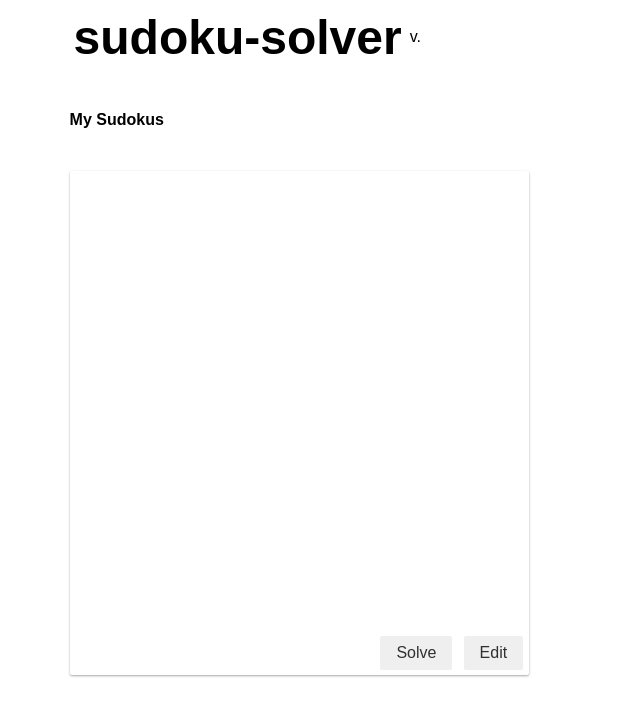
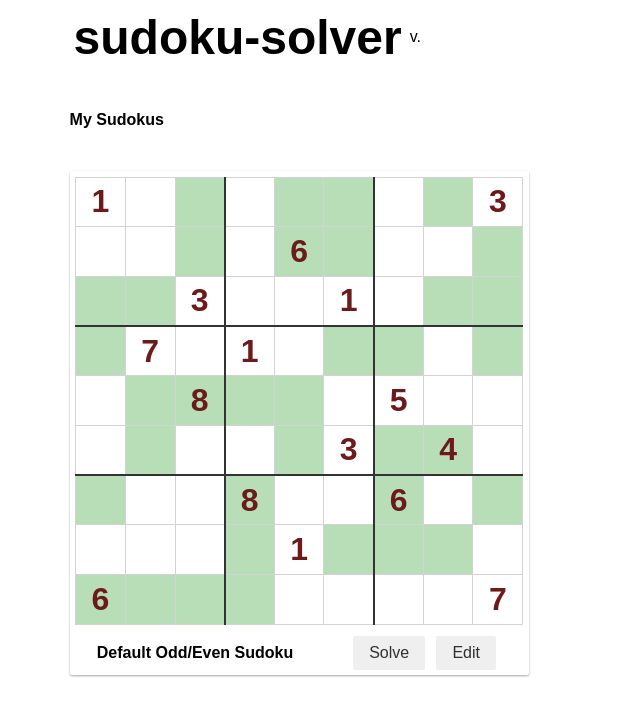
Before and after one commit to lukasjoc/sudoku, a Vue app in the folder sudoku-app/: page / in a window 1280 px wide. Shown: the top 716 px of the page, without its empty margins (0-640 px from the left). Built offline with nearby package versions, Linux system fonts and the light colour scheme; the HTML template or start-up script is replaced by a standard one.

Commit message:
update and do more

```diff
--- /dev/null
+++ b/sudoku-app/src/assets/scss/board.scss
@@ -0,0 +1,63 @@
+$board_border: 2.5px;
+$board_border_color: #333;
+$cell_border_color: #d3d3d3;
+$even_cell_color: #90ee90;
+$cell_color: #fff;
+
+table {
+	width: 28rem;
+	height: 28rem;
+	border-collapse: collapse;
+	border-spacing: 0;
+}
+
+td {
+	margin: 0;
+	padding: 0;
+	width: calc(100% / 9);
+	height: calc(100% / 9);
+	text-align: center;
+	font-size: 2rem;
+	background-color: $cell_color;
+	border: 1.5px solid $cell_border_color;
+	outline: none;
+}
+
+.cell.border-right {
+	border-right: $board_border solid $board_border_color;
+}
+
+.cell.border-bottom {
+	border-bottom: $board_border solid $board_border_color;
+}
+
+.cell.isActive {
+	background: #add8e6;
+}
+
+.cell.isEven {
+	background: $even_cell_color;
+}
+
+.cell.isDefault {
+	font-weight: bold;
+	color: #c00;
+}
+
+.cell.error {
+	background-color: #c00;
+	color: #fff;
+}
+
+.btn:disabled {
+	cursor: not-allowed;
+}
+
+.row {
+	button {
+		margin: 0.25rem;
+	}
+
+	display: flex;
+	flex-flow: row wrap;
+}
--- a/sudoku-app/src/components/Board.vue
+++ b/sudoku-app/src/components/Board.vue
@@ -21,7 +21,7 @@
       </tbody>
 
       <tbody v-else>
-        <tr v-for="(row, rowIndex) in puzzleData" :key="rowIndex">
+        <tr v-for="(row, rowIndex) in data" :key="rowIndex">
           <td
             v-for="(cell, cellIndex) in row"
             :key="cellIndex"
@@ -94,11 +94,13 @@ export default Vue.extend({
   },
   methods: {
     setData() {
-      this.puzzleData = this.data
+      this.puzzleData = this.data;
     },
     async autoSolve() {
       try {
-        let res = await axios.get( `http://localhost:5050/solve/${this.$route.query.puzzle}` );
+        let res = await axios.get(
+          `http://localhost:5050/solve/${this.$route.query.puzzle}`
+        );
         this.puzzleData = JSON.parse(res.data);
       } catch (err) {
         alert(`${err}: Server isn't reachable`);
@@ -189,67 +191,6 @@ export default Vue.extend({
 });
 </script>
 
-<style lang="scss" scoped>
-$board_border: 2.5px;
-$board_border_color: #333;
-$cell_border_color: #d3d3d3;
-$even_cell_color: #90ee90;
-$cell_color: #fff;
-
-table {
-  width: 28rem;
-  height: 28rem;
-  border-collapse: collapse;
-  border-spacing: 0;
-}
-
-td {
-  margin: 0;
-  padding: 0;
-  width: calc(100% / 9);
-  height: calc(100% / 9);
-  text-align: center;
-  font-size: 2rem;
-  background-color: $cell_color;
-  border: 1.5px solid $cell_border_color;
-  outline: none;
-}
-
-.cell.border-right {
-  border-right: $board_border solid $board_border_color;
-}
-
-.cell.border-bottom {
-  border-bottom: $board_border solid $board_border_color;
-}
-
-.cell.isActive {
-  background: #add8e6;
-}
-
-.cell.isEven {
-  background: $even_cell_color;
-}
-
-.cell.isDefault {
-  font-weight: bold;
-  color: #c00;
-}
-
-.cell.error {
-  background-color: #c00;
-  color: #fff;
-}
-
-.btn:disabled {
-  cursor: not-allowed;
-}
-
-.row {
-  button {
-    margin: 0.25rem;
-  }
-  display: flex;
-  flex-flow: row wrap;
-}
-</style>
+// <style lang="scss" scoped>
+// @import "~@/assets/scss/board.scss";
+// </style>
--- a/sudoku-app/src/components/BoardEdit.vue
+++ b/sudoku-app/src/components/BoardEdit.vue
@@ -59,18 +59,25 @@
 <script lang="ts">
 import Vue from "vue";
 import Parser from "../Parser";
+import axios from "axios";
+import Board from "./Board.vue";
 
 export default Vue.extend({
   name: "BoardEdit",
+  components: { Board },
   data: () => {
     return {
       activeRow: -1,
       activeCol: -1,
       data: [],
+      hasSolution: true,
     };
   },
   mounted() {
     this.parsePuzzle();
+  },
+  updated() {
+    this.isValidPuzzle();
   },
   methods: {
     parsePuzzle() {
@@ -121,23 +128,39 @@ export default Vue.extend({
       this.activeRow = -1;
       this.activeCol = -1;
     },
-
-    // TODO: EDIT SUDOKU VALIDATION ON SAVE
-    // TOOD: must have 4  colored fields in region, row, and col and > dont work
-    // TODO: not basic rules same number in region, row, col etc
-    // TODO: at least one even fields as marking
-    saveChanges() {
+    renderData() {
       const parser = new Parser();
       let puzzleString = parser.fromData(this.data);
+      return puzzleString;
+    },
+    async isValidPuzzle() {
+      let puzzleString = this.renderData();
+      let res = await axios.get(`http://localhost:5050/solve/${puzzleString}`);
+      let data = JSON.parse(res.data);
+      for (let row of data) {
+        for (let col of row) {
+          if (col.value === "") {
+            this.hasSolution = false;
+            return false;
+          }
+        }
+      }
+      this.hasSolution = true;
+      return true;
+    },
+    saveChanges() {
+      if (!this.hasSolution) {
+        alert("This Puzzle is not solvable!");
+        return;
+      }
       let puzzles = JSON.parse(localStorage.puzzles);
       let oldPuzzle = this.$route.query.puzzle;
-
+      let puzzleString = this.renderData();
       for (let i = 0; i < puzzles.length; i++) {
         if (puzzles[i].puzzle === oldPuzzle) {
           puzzles[i].puzzle = puzzleString;
         }
       }
-
       localStorage.setItem("puzzles", JSON.stringify(puzzles));
       this.$router.push({ name: "Index" });
     },
@@ -181,68 +204,3 @@ export default Vue.extend({
   },
 });
 </script>
-
-<style lang="scss" scoped>
-$board_border: 2.5px;
-$board_border_color: #333;
-$cell_border_color: #d3d3d3;
-$even_cell_color: #90ee90;
-$cell_color: #fff;
-
-table {
-  width: 28rem;
-  height: 28rem;
-  border-collapse: collapse;
-  border-spacing: 0;
-}
-
-td {
-  margin: 0;
-  padding: 0;
-  width: calc(100% / 9);
-  height: calc(100% / 9);
-  text-align: center;
-  font-size: 2rem;
-  background-color: $cell_color;
-  border: 1.5px solid $cell_border_color;
-  outline: none;
-}
-
-.cell.border-right {
-  border-right: $board_border solid $board_border_color;
-}
-
-.cell.border-bottom {
-  border-bottom: $board_border solid $board_border_color;
-}
-
-.cell.isActive {
-  background: #add8e6;
-}
-
-.cell.isEven {
-  background: $even_cell_color;
-}
-
-.cell.isDefault {
-  font-weight: bold;
-  color: #c00;
-}
-
-.cell.error {
-  background-color: #c00;
-  color: #fff;
-}
-
-.btn:disabled {
-  cursor: not-allowed;
-}
-
-.row {
-  button {
-    margin: 0.25rem;
-  }
-  display: flex;
-  flex-flow: row wrap;
-}
-</style>
--- /dev/null
+++ b/sudoku-app/src/shared.ts
@@ -0,0 +1,2 @@
+"use-strict"
+//
--- a/sudoku-app/src/views/Index.vue
+++ b/sudoku-app/src/views/Index.vue
@@ -14,12 +14,17 @@
         </div>
 
         <div class="actions">
+          <div class="text">
+            <h3>Default Odd/Even Sudoku</h3>
+          </div>
+          <div class="buttons">
             <router-link :to="{name: 'Solve', query: {puzzle: p.puzzle}}">
               <button type="button">Solve</button>
             </router-link>
             <router-link :to="{name: 'Edit', query: {puzzle: p.puzzle}}">
               <button type="button">Edit</button>
             </router-link>
+          </div>
         </div>
       </div>
     </div>
@@ -80,12 +85,6 @@ export default Vue.extend({
 $card_spacing: 0.35rem;
 
 nav {
-  width: 100%;
-  display: flex;
-  flex-flow: row nowrap;
-}
-
-nav {
   height: 5rem;
   align-items: center;
   justify-content: space-between;
@@ -94,11 +93,14 @@ nav {
 
 .sudoku-list,
 .actions,
-.preview {
+.preview,
+nav {
   width: 100%;
 }
 
-.sudoku-list {
+.sudoku-list,
+.actions,
+nav {
   display: flex;
   flex-flow: row wrap;
 }
@@ -115,10 +117,8 @@ nav {
 }
 
 .actions {
-  display: flex;
-  flex-flow: row nowrap;
   align-items: center;
-  justify-content: flex-end;
+  justify-content: space-around;
   button {
     margin: $card_spacing;
   }
--- a/sudoku-app/vue.config.js
+++ b/sudoku-app/vue.config.js
@@ -1,7 +1,7 @@
-const webpack  = require("webpack")
+const webpack = require("webpack")
 
 module.exports = {
-  configureWebpack: ()  => {
+  configureWebpack: () => {
     return {
       plugins: [
         new webpack.DefinePlugin({
@@ -9,5 +9,12 @@ module.exports = {
         })
       ]
     }
+  },
+  css: {
+    loaderOptions: {
+      sass: {
+        prependData:  `@import "@/assets/scss/board.scss";`
+      }
+    }
   }
 }
```
Also changed, not shown: sudoku-app/src/assets/ts/board.ts (added), 2 other files (tests, documents, lock files or other folders). Lines whose indentation alone changed are shown as unchanged.
